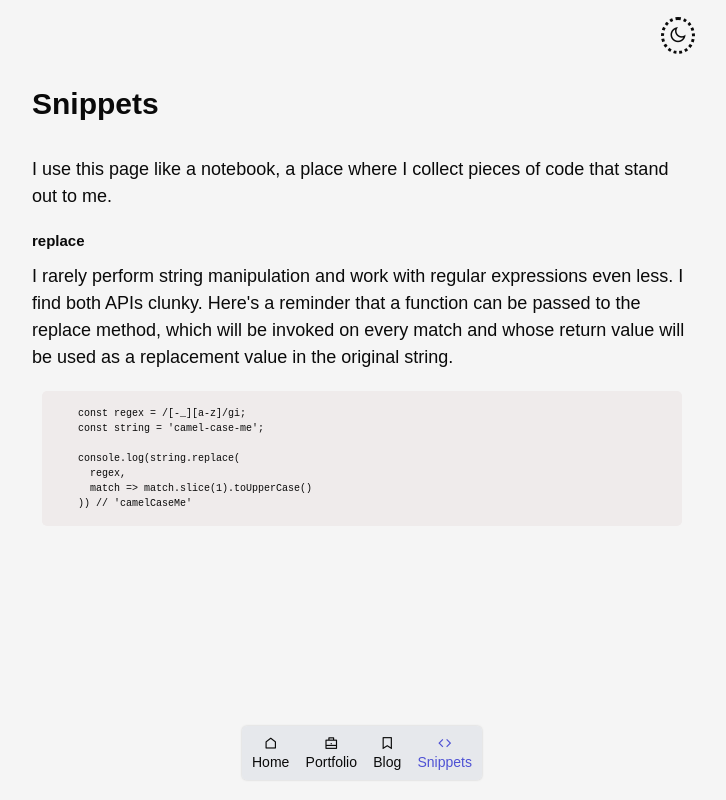
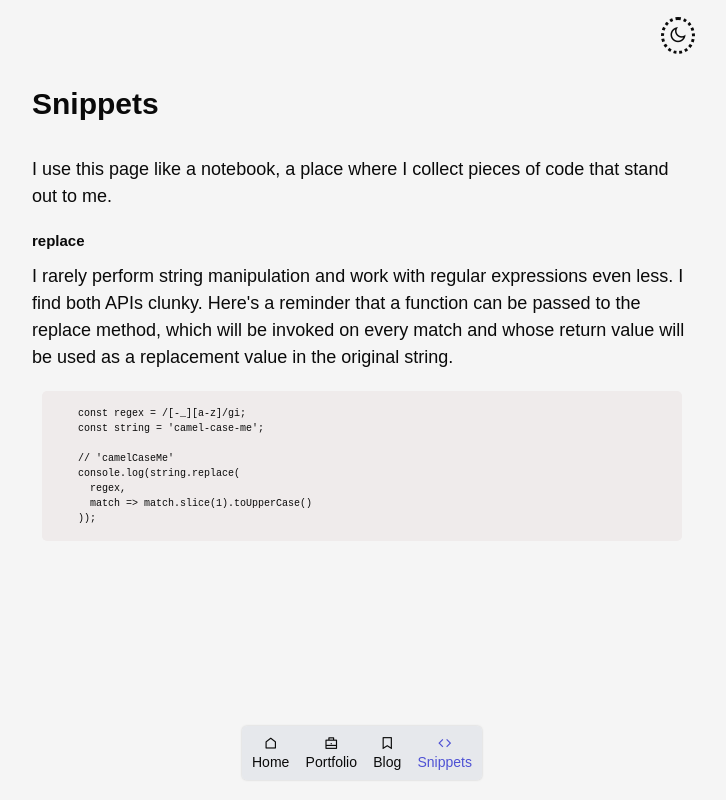
Before and after one commit to alex-j-garcia/blog, a React (Create React App) app: page /snippets in a window 1280 px wide. Shown: the whole page, without its empty margins (278-1004 px from the left). Built offline with nearby package versions, Linux system fonts and the light colour scheme.

Commit message:
Fix typo

```diff
--- a/src/components/Snippets/Snippets.js
+++ b/src/components/Snippets/Snippets.js
@@ -28,10 +28,11 @@ const SNIPPETS = [
       const regex = /[-_][a-z]/gi;
       const string = 'camel-case-me';
 
+      // 'camelCaseMe'
       console.log(string.replace(
         regex,
         match => match.slice(1).toUpperCase()
-      )) // 'camelCaseMe'
+      ));
     `,
   },
 ];
```
